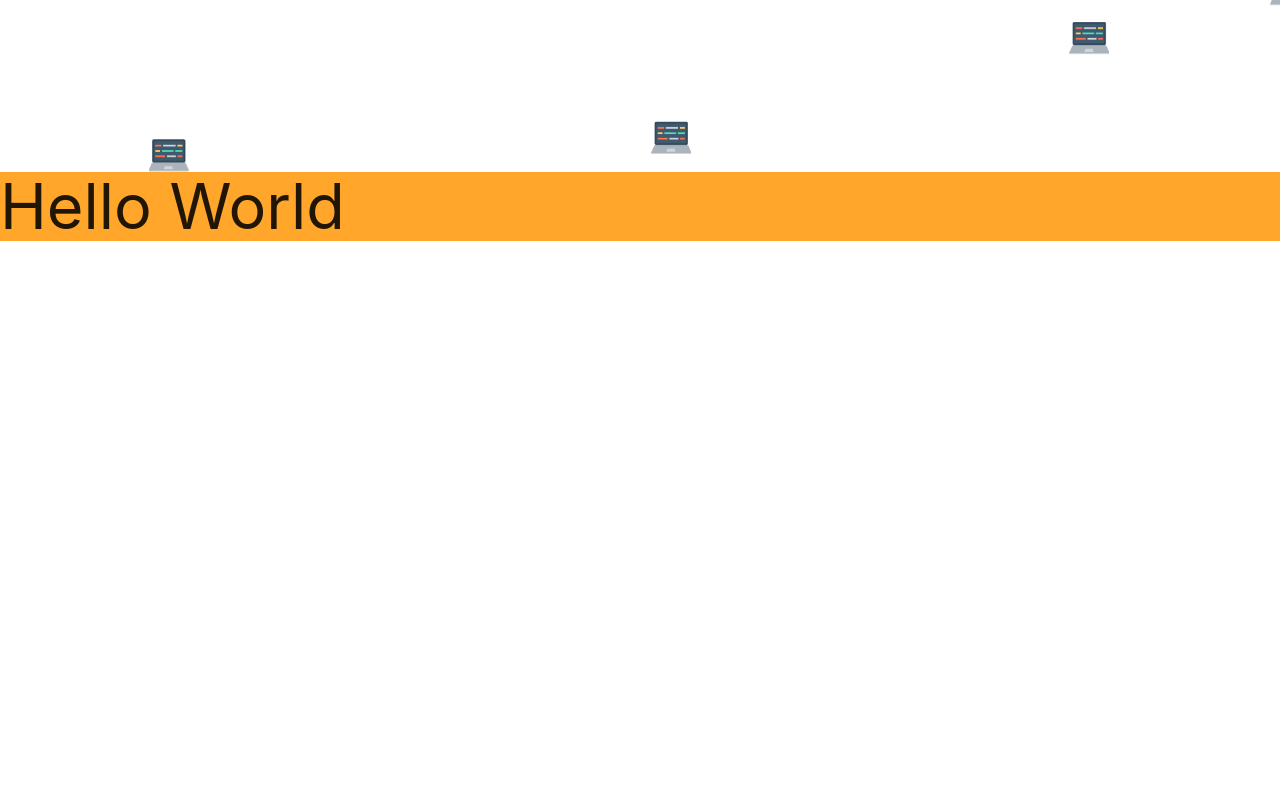
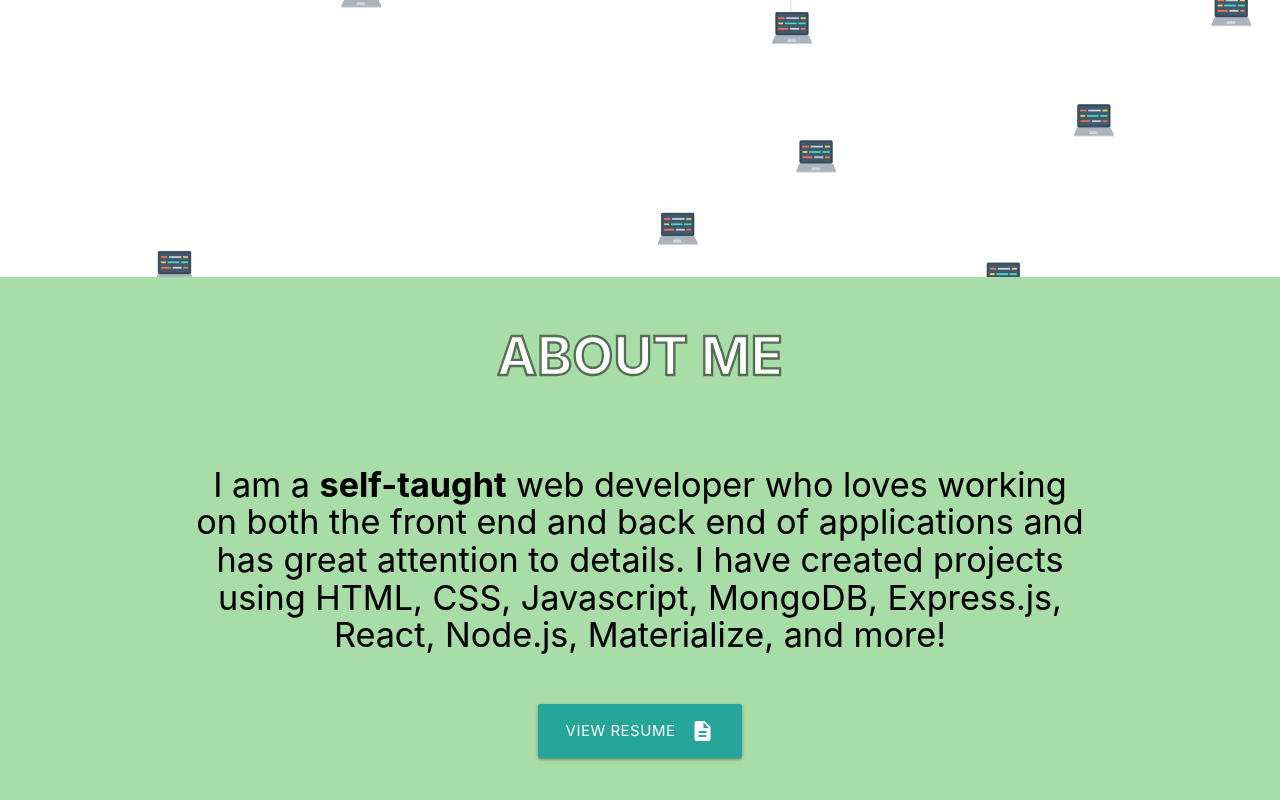
Before and after one commit to famarcellus/Developer-Portfolio, a React (Create React App) app in the folder frontend/: page / in a window 1280 px wide. Shown: the part 692-1492 px from the top of the page. Before the commit the page ends 936 px from the top, so only its background shows below. Built offline with nearby package versions, Linux system fonts and the light colour scheme.

Commit message:
Completed About Me Description

```diff
--- a/frontend/public/index.html
+++ b/frontend/public/index.html
@@ -40,21 +40,17 @@
 
     <!-- Materialize Script -->
     <script src="https://cdnjs.cloudflare.com/ajax/libs/materialize/1.0.0/js/materialize.min.js"></script>
-    <script>
-      $(document).ready(() => {
-        $('.sidenav').sidenav();
-      });
-    </script>
+
+    <!-- Initialize responsive Navbar -->
+    <script src="./scripts/initNavbar.js"></script>
 
     <!-- Particles.js -->
     <script src="https://cdn.jsdelivr.net/npm/particles.js@2.0.0/particles.min.js"></script>
 
     <!-- Load particles -->
-    <script>
-      particlesJS.load("particles-js", "particles.json",() => {
-        console.log("callback - particles.js config loaded");
-      })
-    </script>
+    <script src="./scripts/loadParticleConfig.js"></script>
+
+
 
   </body>
 </html>
--- /dev/null
+++ b/frontend/public/scripts/initNavbar.js
@@ -0,0 +1,3 @@
+$(document).ready(() => {
+    $('.sidenav').sidenav();
+  });
--- /dev/null
+++ b/frontend/public/scripts/loadParticleConfig.js
@@ -0,0 +1,3 @@
+particlesJS.load("particles-js", "particles.json",() => {
+    console.log("callback - particles.js config loaded");
+  });
--- a/frontend/src/Components/App.css
+++ b/frontend/src/Components/App.css
@@ -1,11 +1,37 @@
 .about-section-desc {
-    background-color: #ffa62b
+    background-color: #a8dda8;
+    padding-bottom: 60px;
+    padding-top: 50px;
 }
 
-.about-section-desc h1 {
+.about-section-desc h2 {
     margin-top: 0px;
-    margin-bottom: 0px;
+    margin-bottom: 80px;
+    text-align: center;
+    color:white;
+    font-weight: bold;
+    -webkit-text-stroke: 2.3px #546E54; /* width and color */
 }
+
+.about-section-desc h4 {
+    color: black;
+    -webkit-text-stroke: 0.1px black; /* width and color */
+    margin-bottom: 50px;
+}
+
+.about-section-desc span {
+    font-weight: bold;
+}
+
+.contain-desc {
+    padding-left: 200px;
+    padding-right: 200px;
+}
+
+.my-wrapper {
+    height: 100%;
+}
+
 
 .about-section-intro {
     position: absolute;
@@ -17,7 +43,7 @@
 
 .about-section-intro span {
     margin-bottom: 0px;
-    margin-top: 10px;
+    margin-top: 0px;
 }
 
 .job-title {
@@ -38,7 +64,11 @@
     display: inline-block;
 }
 
+.valign-wrapper {
+    display: inline-block;
+}
+
 
 #particles-js {
-    height: 800px;
+    height: 905px;
 }
--- a/frontend/src/Components/Page_Layout/AboutMe.js
+++ b/frontend/src/Components/Page_Layout/AboutMe.js
@@ -13,7 +13,15 @@ function AboutMe() {
 
             </div>
             <div className="about-section-desc">
-                <h1>Hello World</h1>
+                <div className="container">
+                    <div className="my-wrapper valign-wrapper center-align">
+                        <h2>ABOUT ME</h2>
+                        <h4>I am a <span>self-taught</span> web developer who loves working
+                        on both the front end and back end of applications and has great attention to details.
+                        I have created projects using HTML, CSS, Javascript, MongoDB, Express.js, React, Node.js, Materialize, and more!</h4>
+                        <a className="waves-effect waves-light btn-large center-align">View Resume<i class="material-icons right">description</i></a>
+                    </div>
+                </div>
             </div>
         </div>
     )
```
